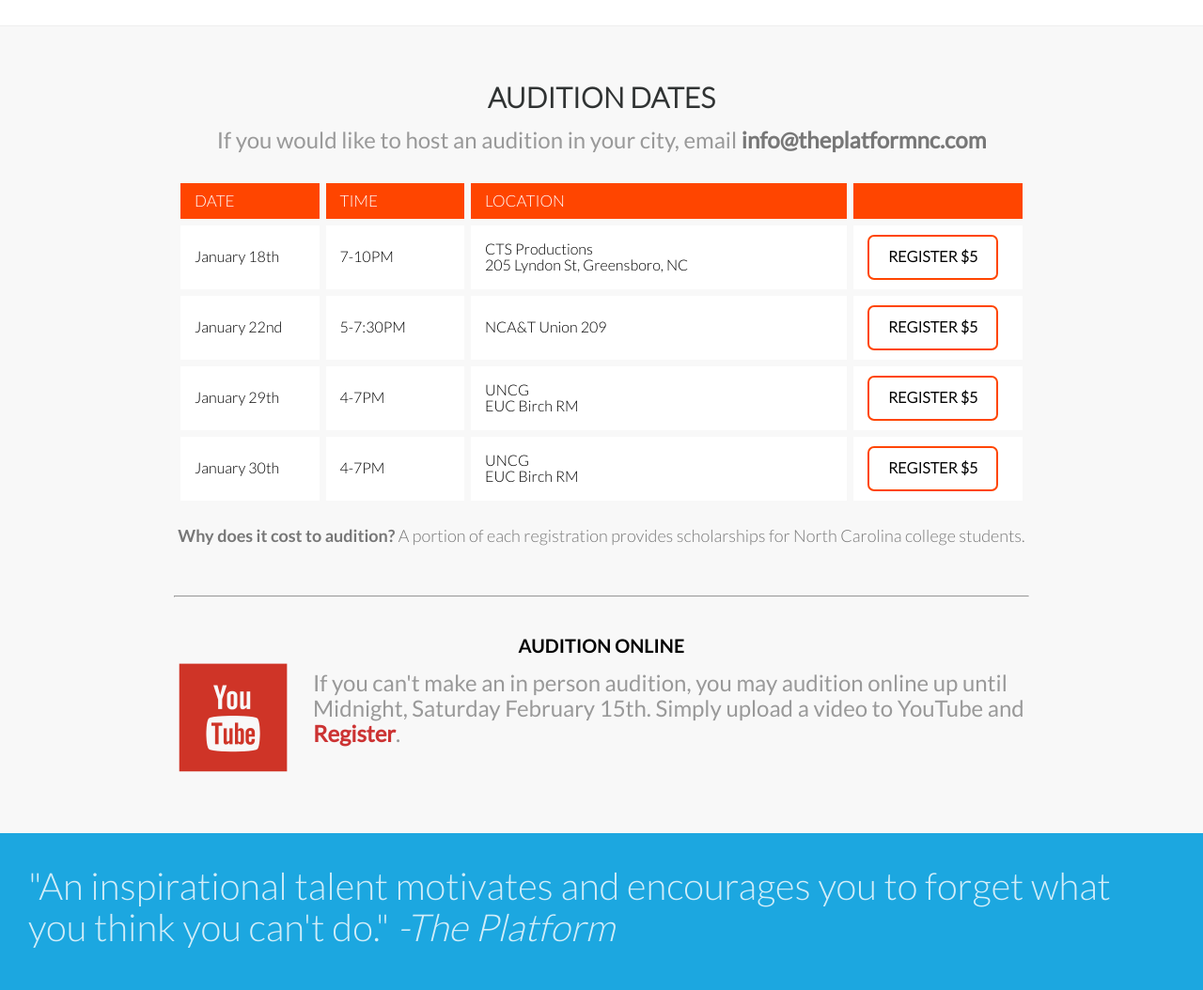
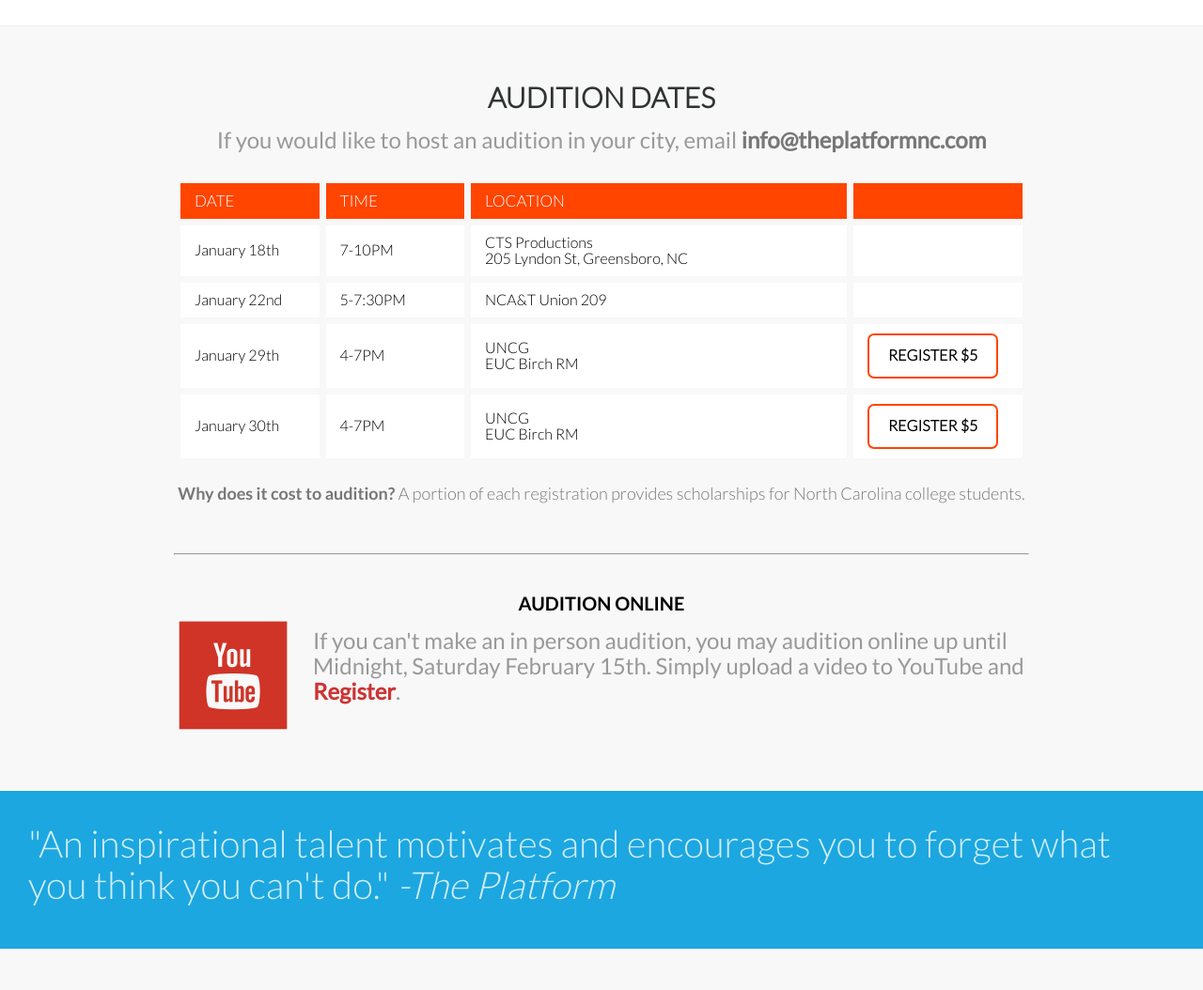
Before and after one commit to marcusbattle/landing-2014, a WordPress theme: template home.php in a window 1280 px wide. Shown: the part 1693-2747 px from the top of the page at 94% size. Run offline with PHP 8.4 and a stand-in for WordPress, Linux system fonts and the light colour scheme; the site name, menu and one post (Sample post) are stand-ins, and other content is empty; some libraries are stand-ins or nearby versions.

Commit message:
removed audition button from old auditions

```diff
--- a/home.php
+++ b/home.php
@@ -79,13 +79,13 @@
 							<li>January 18th</li>
 							<li>7-10PM</li>
 							<li>CTS Productions<br />205 Lyndon St, Greensboro, NC</li>
-							<li><a class="btn orange outline" rel="#audition">Register $5</a></li>
+							<li></li>
 						</ul>
 						<ul>
 							<li>January 22nd</li>
 							<li>5-7:30PM</li>
 							<li>NCA&amp;T Union 209</li>
-							<li><a class="btn orange outline" rel="#audition">Register $5</a></li>
+							<li></li>
 						</ul>
 						<ul>
 							<li>January 29th</li>
```
